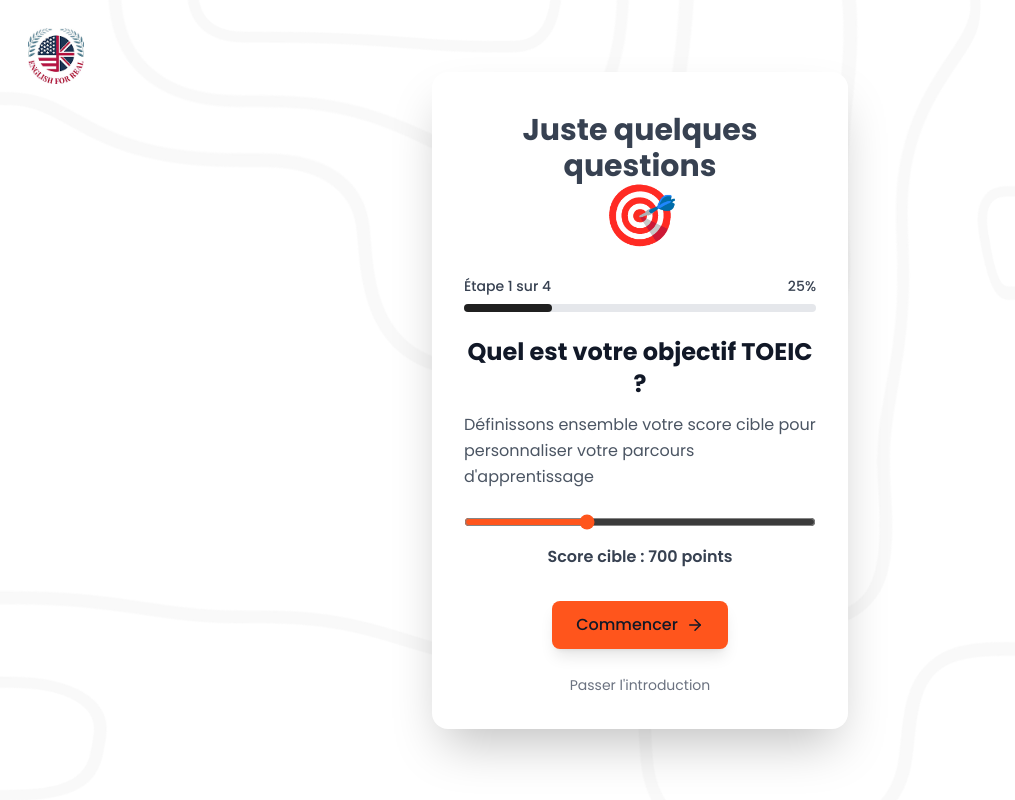
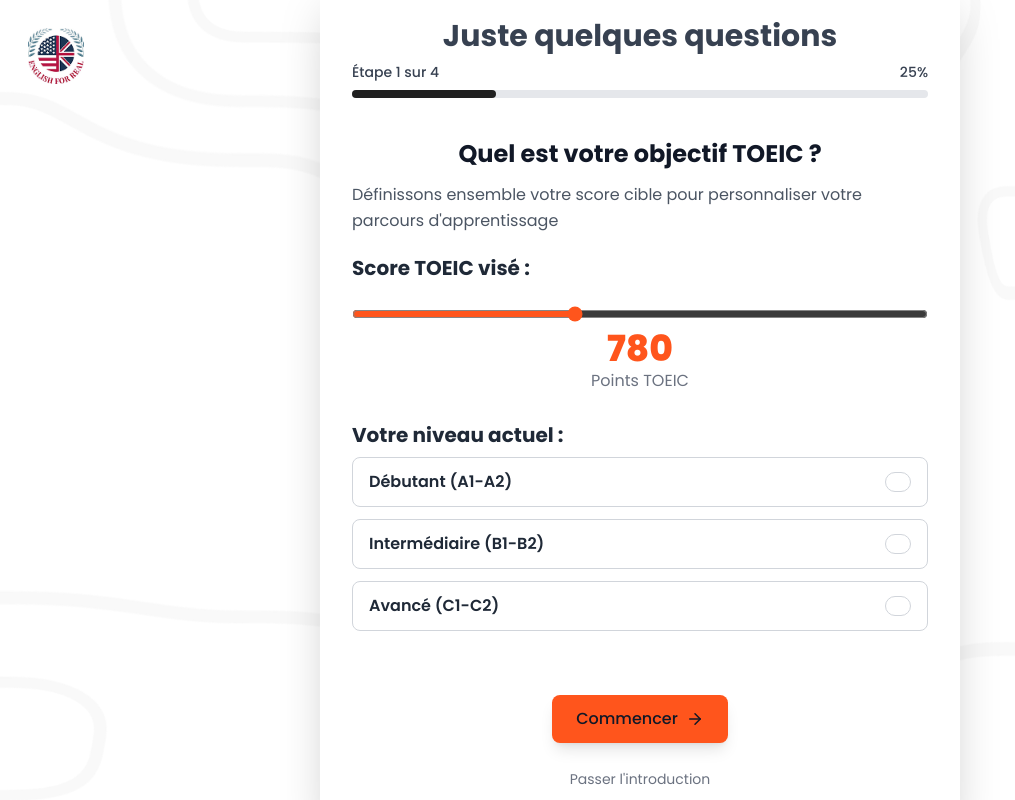
Before and after one commit to patson120/app-toeic, a Vue app: page /onboarding in a window 1280 px wide. Shown: the whole page, without its empty margins (0-1015 px from the left). Built offline with nearby package versions, Linux system fonts and the light colour scheme; sample sign-in values are in the browser's storage; what vue3-google-login would draw is missing.

Commit message:
Mise en place du premier step de onboarding

```diff
--- a/src/stores/onboarding.ts
+++ b/src/stores/onboarding.ts
@@ -3,32 +3,35 @@ import { ref } from 'vue'
 
 export const useOnboardingStore = defineStore('onboarding', () => {
   const hasCompletedOnboarding = ref(false)
-  const targetScore = ref(700)
+  const targetScore = ref(780)
   const currentStep = ref(0)
 
   const steps = [
     {
       title: 'Quel est votre objectif TOEIC ?',
       description: "Définissons ensemble votre score cible pour personnaliser votre parcours d'apprentissage",
-      icon: '🎯',
+      // icon: '🎯',
+      buttons: ['Débutant (A1-A2)', 'Intermédiaire (B1-B2)', 'Avancé (C1-C2)'],
+      selectedLevel: '',
+      score: targetScore,
       action: 'Commencer'
     },
     {
       title: 'Choisissez votre niveau',
       description: 'Sélectionnez le niveau qui correspond le mieux à vos compétences actuelles',
-      icon: '📚',
+      // icon: '📚',
       action: 'Continuer'
     },
     {
       title: 'Passez le test',
       description: 'Répondez aux questions dans le temps imparti pour obtenir votre score',
-      icon: '⏱️',
+      // icon: '⏱️',
       action: 'Continuer'
     },
     {
       title: 'Consultez vos résultats',
       description: 'Obtenez une analyse détaillée de vos performances et des recommandations',
-      icon: '📊',
+      // icon: '📊',
       action: 'Terminer'
     }
   ]
--- a/src/views/Onboarding.vue
+++ b/src/views/Onboarding.vue
@@ -5,14 +5,11 @@
       src="/logo.png" alt="Logo English For Real">
     </div>
     <div v-if="!onboardingStore.hasCompletedOnboarding"
-         class="fixed inset-0 max-w-md mx-auto flex items-center justify-center z-50 p-4">
-      <div class="bg-white rounded-2xl shadow-2xl max-w-md w-full p-8 animate-fade-in">
+         class="md:fixed md:inset-0 max-w-2xl mx-auto flex items-center justify-center z-50 p-4">
+      <div class="bg-white rounded-2xl shadow-2xl w-full p-8 animate-fade-in">
         <!-- Progress bar -->
         <div class="mb-6">
           <h1 class="text-3xl text-gray-700 my-2 font-bold text-center">Juste quelques questions</h1>
-          <div class="text-6xl text-center my-4 animate-bounce">
-            {{ currentStep.icon }}
-          </div>
           <div class="flex justify-between text-sm font-medium text-gray-700 mb-2">
             <span>Étape {{ onboardingStore.currentStep + 1 }} sur {{ onboardingStore.steps.length }}</span>
             <span>{{ Math.round(((onboardingStore.currentStep + 1) / onboardingStore.steps.length) * 100) }}%</span>
@@ -22,7 +19,7 @@
               v-if="onboardingStore.currentStep > 0"
               @click="onboardingStore.previousStep"
               class="p-3 rounded-full flex justify-center items-center border">
-              <ArrowLeft :size="18" class="text-gray-700 font-bold" />
+              <ArrowLeft :size="18" class="text-gray-700 font-extrabold" />
             </button>
             <div class="w-full bg-gray-200 rounded-full h-2">
               <div
@@ -34,22 +31,39 @@
         </div>
 
         <!-- Content -->
-        <div class="text-center mb-8">
-          <!-- <div class="text-6xl mb-4 animate-bounce">
-            {{ currentStep.icon }}
-          </div> -->
+        <div class="text-center mt-10 mb-8">
           <h2 class="text-2xl font-bold text-gray-900 mb-3">
             {{ currentStep.title }}
           </h2>
+
           <p class="text-gray-600 text-left leading-relaxed">
             {{ currentStep.description }}
           </p>
-          <div>
+          <div v-if="currentStep.score" class="mt-5">
+            <h1 class="text-xl font-bold text-gray-800 text-left">Score TOEIC visé :</h1>
             <input type="range" name="score" id="score" min="20" max="2000" step="10" class="w-full mt-6"
-             style="accent-color: #FF551C; color: red;"
-             v-model="onboardingStore.targetScore">
-            <div class="text-center mt-2 text-gray-700 font-semibold">
-              Score cible : {{ onboardingStore.targetScore }} points
+              style="accent-color: #FF551C; color: red;"
+              v-model="onboardingStore.targetScore">
+              <div class="flex flex-col justify-center">
+                <h1 class="text-orange text-4xl font-extrabold">{{ onboardingStore.targetScore }}</h1>
+                <p class="text-gray-500">Points TOEIC</p>
+              </div>
+          </div>
+          <div class="mt-7 flex flex-col font-semibold gap-2">
+            <h1 class="text-xl font-bold text-gray-800 text-left">Votre niveau actuel :</h1>
+            <div class="space-y-3 mb-8">
+              <button
+                v-if="currentStep.buttons"
+                v-for="(button, index) in currentStep.buttons"
+                :key="index"
+                @click="currentStep.selectedLevel = button"
+                :class="['w-full py-3 rounded-lg border text-left text-gray-800 px-4 flex justify-between items-center',
+                          currentStep.selectedLevel === button ? 'bg-[#ff551c0e] border border-orange' : 'bg-white border-gray-300 hover:bg-gray-100']">
+                <span>{{ button }}</span>
+                <span :class="['px-3 h-5 rounded-full border',
+                  currentStep.selectedLevel === button ? 'bg-orange ring-1 ring-orange border-2 border-white' : 'bg-white border-gray-300 hover:bg-gray-100']">
+                </span>
+              </button>
             </div>
           </div>
         </div>
@@ -58,8 +72,7 @@
         <div class="flex justify-center items-center">
           <button
             @click="navigate"
-            class="btn-primary px-6 py-3 inline-flex items-center space-x-2"
-          >
+            class="btn-primary px-6 py-3 inline-flex items-center space-x-2">
             <span>{{ currentStep.action }}</span>
             <ArrowRight v-if="onboardingStore.currentStep < onboardingStore.steps.length - 1" :size="18" />
             <router-link to="/" v-else>
@@ -119,7 +132,7 @@
   .onboarding-container {
     min-height: 100vh;
     position: relative;
-    overflow: hidden;
+    overflow-x: hidden;
     background: white;
     background-image: url('/assets/img/login-bg.png');
     background-position: center center;
```
